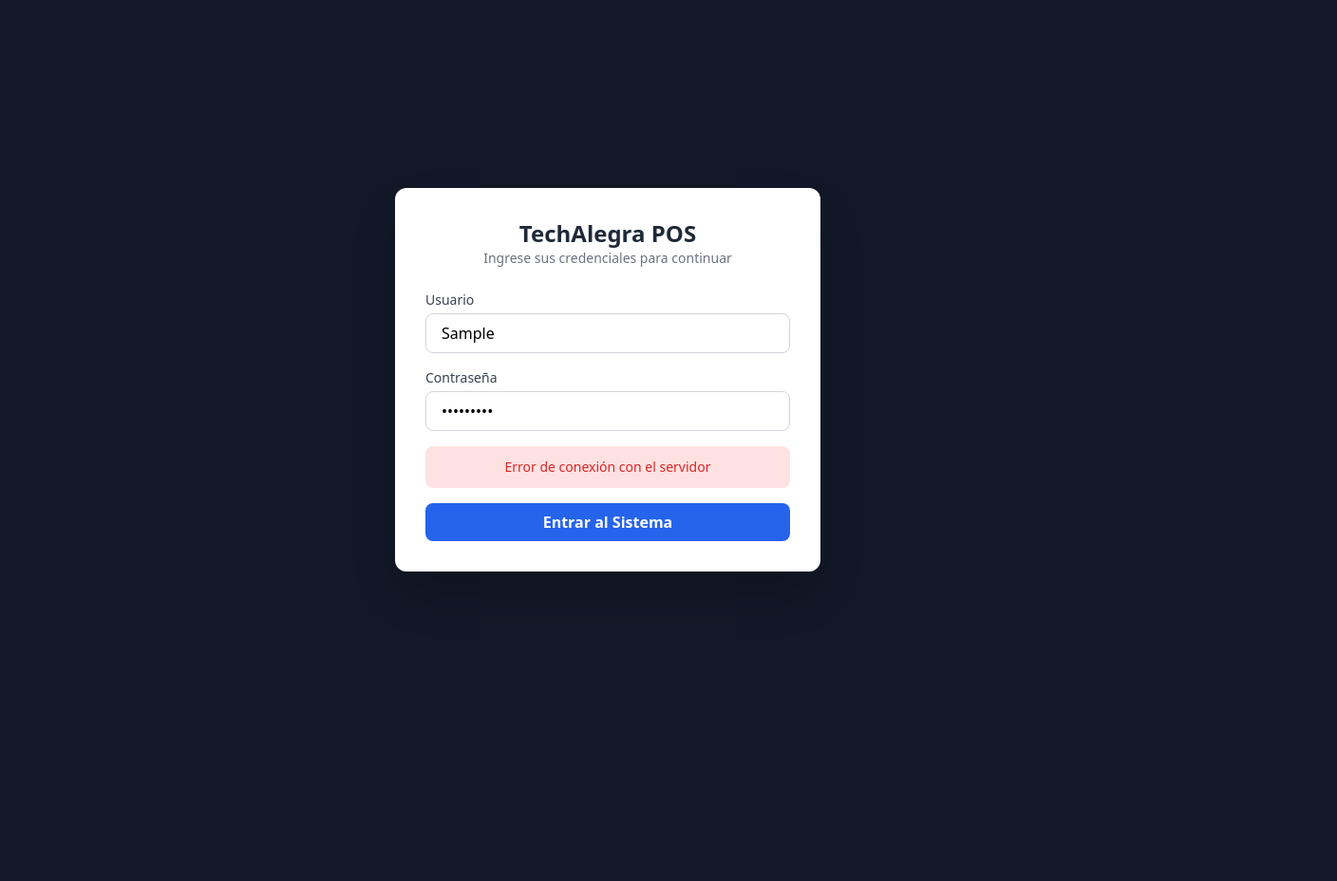
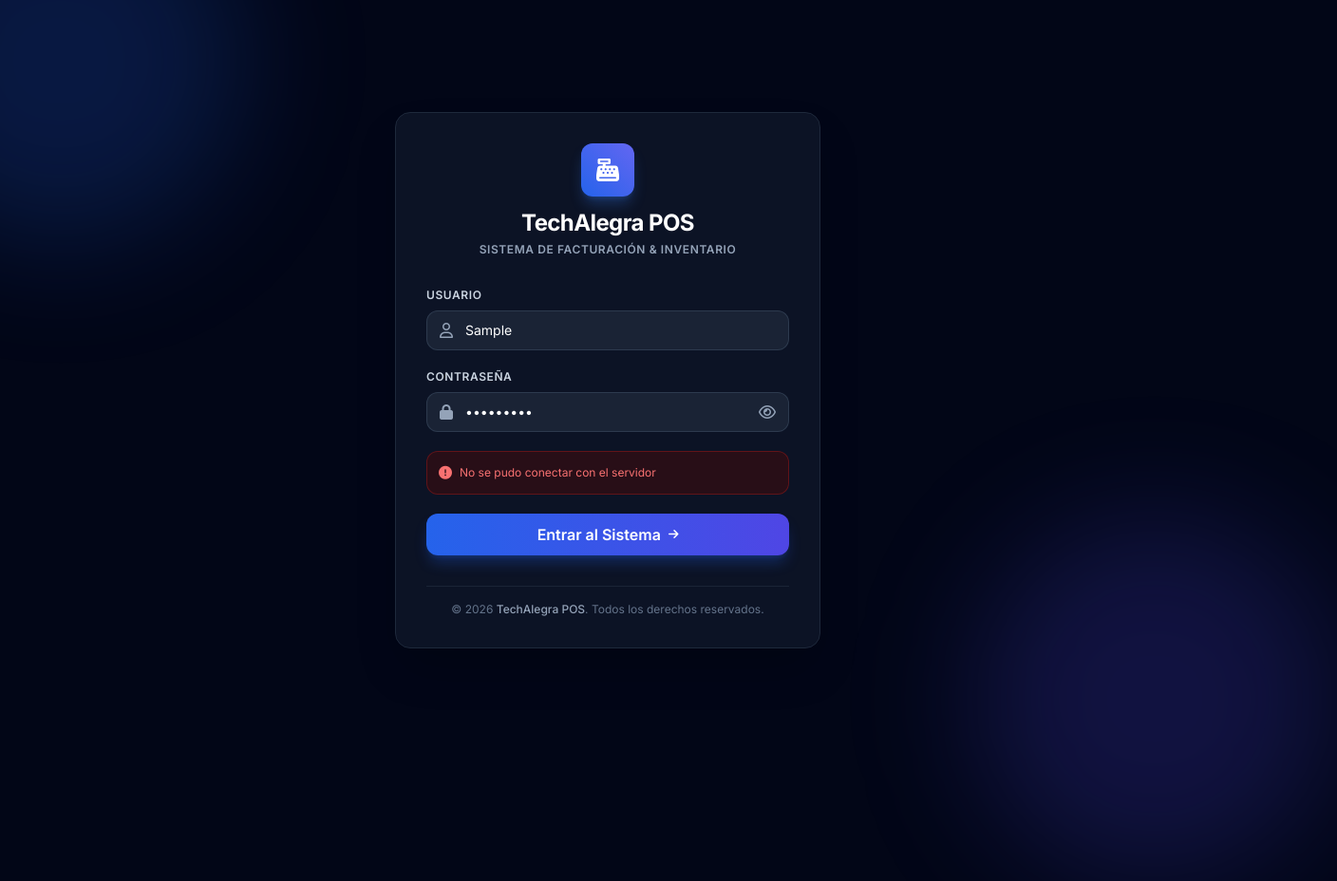
Before and after one commit to ismael0044/techalegra-pos, a website: page login.html in a window 1280 px wide. Both pictures are taken after typing "Sample", "Sample123" into the empty fields and a click on the button "Entrar al Sistema". Shown: the whole page at 95% size, 1408 px wide, since content can reach past the window. Before the commit the page ends 800 px from the top, so only its background shows below. Drawn offline with nearby package versions, Linux system fonts and the light colour scheme; no server answers.

Commit message:
Actualizacion automatica: 20/10/2026  3:05:19,68

```diff
--- a/login.html
+++ b/login.html
@@ -3,49 +3,123 @@
 <head>
     <meta charset="UTF-8">
     <meta name="viewport" content="width=device-width, initial-scale=1.0">
-    <title>TechAlegra - Iniciar Sesión</title>
-    <!-- Tailwind CSS para un diseño moderno y rápido -->
+    <title>TechAlegra POS - Acceso al Sistema</title>
+    <!-- Tailwind CSS -->
     <script src="https://cdn.tailwindcss.com"></script>
+    <!-- FontAwesome para Íconos Profesionales -->
+    <link rel="stylesheet" href="https://cdnjs.cloudflare.com/ajax/libs/font-awesome/6.4.0/css/all.min.css">
+    <!-- Fuente Inter de Google Fonts -->
+    <link href="https://fonts.googleapis.com/css2?family=Inter:wght@300;400;500;600;700&display=swap" rel="stylesheet">
+    <style>
+        body {
+            font-family: 'Inter', sans-serif;
+        }
+    </style>
 </head>
-<body class="bg-gray-900 flex items-center justify-center h-screen">
+<body class="bg-slate-950 min-h-screen flex items-center justify-center p-4 relative overflow-hidden">
 
-    <div class="bg-white p-8 rounded-xl shadow-2xl w-full max-w-md">
-        <div class="text-center mb-6">
-            <h1 class="text-2xl font-bold text-gray-800">TechAlegra POS</h1>
-            <p class="text-sm text-gray-500">Ingrese sus credenciales para continuar</p>
+    <!-- Elementos Decorativos de Fondo -->
+    <div class="absolute -top-32 -left-32 w-96 h-96 bg-blue-600/20 rounded-full blur-3xl pointer-events-none"></div>
+    <div class="absolute -bottom-32 -right-32 w-96 h-96 bg-indigo-600/20 rounded-full blur-3xl pointer-events-none"></div>
+
+    <!-- Tarjeta Principal de Login -->
+    <div class="w-full max-w-md relative z-10">
+        <div class="bg-slate-900/80 backdrop-blur-xl border border-slate-800 p-8 rounded-2xl shadow-2xl relative">
+
+            <!-- Encabezado con Isotipo/Logotipo -->
+            <div class="text-center mb-8">
+                <div class="inline-flex items-center justify-center w-14 h-14 bg-gradient-to-tr from-blue-600 to-indigo-500 rounded-xl shadow-lg shadow-blue-500/30 mb-3">
+                    <i class="fa-solid fa-cash-register text-2xl text-white"></i>
+                </div>
+                <h1 class="text-2xl font-bold text-white tracking-tight">TechAlegra POS</h1>
+                <p class="text-xs text-slate-400 mt-1 uppercase tracking-wider font-semibold">Sistema de Facturación & Inventario</p>
             </div>
 
-        <form id="loginForm" class="space-y-4">
+            <!-- Formulario de Inicio de Sesión -->
+            <form id="loginForm" class="space-y-5">
+
+                <!-- Campo: Usuario -->
                 <div>
-                <label class="block text-sm font-medium text-gray-700">Usuario</label>
-                <input type="text" id="usuario" required
-                    class="mt-1 block w-full px-4 py-2 border border-gray-300 rounded-lg focus:ring-blue-500 focus:border-blue-500 outline-none">
+                    <label class="block text-xs font-semibold text-slate-300 uppercase tracking-wider mb-2">Usuario</label>
+                    <div class="relative">
+                        <div class="absolute inset-y-0 left-0 pl-3.5 flex items-center pointer-events-none text-slate-400">
+                            <i class="fa-regular fa-user"></i>
+                        </div>
+                        <input type="text" id="usuario" required placeholder="Ingrese su usuario"
+                            class="w-full pl-10 pr-4 py-2.5 bg-slate-800/80 border border-slate-700/80 rounded-xl text-white placeholder-slate-500 text-sm focus:outline-none focus:border-blue-500 focus:ring-2 focus:ring-blue-500/20 transition-all">
+                    </div>
                 </div>
 
+                <!-- Campo: Contraseña -->
                 <div>
-                <label class="block text-sm font-medium text-gray-700">Contraseña</label>
-                <input type="password" id="password" required
-                    class="mt-1 block w-full px-4 py-2 border border-gray-300 rounded-lg focus:ring-blue-500 focus:border-blue-500 outline-none">
+                    <label class="block text-xs font-semibold text-slate-300 uppercase tracking-wider mb-2">Contraseña</label>
+                    <div class="relative">
+                        <div class="absolute inset-y-0 left-0 pl-3.5 flex items-center pointer-events-none text-slate-400">
+                            <i class="fa-solid fa-lock"></i>
+                        </div>
+                        <input type="password" id="password" required placeholder="••••••••"
+                            class="w-full pl-10 pr-10 py-2.5 bg-slate-800/80 border border-slate-700/80 rounded-xl text-white placeholder-slate-500 text-sm focus:outline-none focus:border-blue-500 focus:ring-2 focus:ring-blue-500/20 transition-all">
+
+                        <!-- Botón Ver Contraseña -->
+                        <button type="button" id="togglePassword" class="absolute inset-y-0 right-0 pr-3.5 flex items-center text-slate-400 hover:text-slate-200 transition-colors">
+                            <i class="fa-regular fa-eye" id="eyeIcon"></i>
+                        </button>
+                    </div>
                 </div>
 
-            <div id="errorMessage" class="hidden text-sm text-red-600 bg-red-100 p-3 rounded-lg text-center"></div>
+                <!-- Mensaje de Error Alerta -->
+                <div id="errorMessage" class="hidden flex items-center gap-2 p-3 text-xs text-red-400 bg-red-950/50 border border-red-800/50 rounded-xl">
+                    <i class="fa-solid fa-circle-exclamation text-sm shrink-0"></i>
+                    <span id="errorText">Credenciales incorrectas</span>
+                </div>
 
-            <button type="submit"
-                class="w-full bg-blue-600 text-white py-2 rounded-lg font-semibold hover:bg-blue-700 transition duration-200">
-                Entrar al Sistema
+                <!-- Botón de Entrar -->
+                <button type="submit" id="btnSubmit"
+                    class="w-full bg-gradient-to-r from-blue-600 to-indigo-600 hover:from-blue-500 hover:to-indigo-500 text-white font-semibold py-2.5 px-4 rounded-xl shadow-lg shadow-blue-600/30 active:scale-[0.98] transition-all flex items-center justify-center gap-2">
+                    <span>Entrar al Sistema</span>
+                    <i class="fa-solid fa-arrow-right text-xs"></i>
                 </button>
             </form>
+
+            <!-- Pie de Tarjeta -->
+            <div class="mt-8 pt-4 border-t border-slate-800/80 text-center">
+                <p class="text-xs text-slate-500">
+                    &copy; 2026 <span class="font-medium text-slate-400">TechAlegra POS</span>. Todos los derechos reservados.
+                </p>
             </div>
 
+        </div>
+    </div>
+
+    <!-- Script de Autenticación y UI -->
     <script>
+        // Funcionalidad para mostrar/ocultar contraseña
+        const passwordInput = document.getElementById('password');
+        const togglePassword = document.getElementById('togglePassword');
+        const eyeIcon = document.getElementById('eyeIcon');
+
+        togglePassword.addEventListener('click', () => {
+            const isPassword = passwordInput.getAttribute('type') === 'password';
+            passwordInput.setAttribute('type', isPassword ? 'text' : 'password');
+            eyeIcon.classList.toggle('fa-eye');
+            eyeIcon.classList.toggle('fa-eye-slash');
+        });
+
+        // Manejador del Formulario
         document.getElementById('loginForm').addEventListener('submit', async (e) => {
             e.preventDefault();
 
             const usuario = document.getElementById('usuario').value;
-            const password = document.getElementById('password').value;
+            const password = passwordInput.value;
             const errorDiv = document.getElementById('errorMessage');
+            const errorText = document.getElementById('errorText');
+            const btnSubmit = document.getElementById('btnSubmit');
 
             errorDiv.classList.add('hidden');
+
+            // Estado de carga en el botón
+            btnSubmit.disabled = true;
+            btnSubmit.innerHTML = `<i class="fa-solid fa-circle-notch animate-spin text-sm"></i> <span>Verificando...</span>`;
 
             try {
                 const response = await fetch('/api/login', {
@@ -57,17 +131,30 @@
                 const data = await response.json();
 
                 if (response.ok && data.success) {
-                    // Redirigir al panel principal de tu sistema (ajusta el nombre si tu archivo principal es index.html)
+                    btnSubmit.classList.remove('from-blue-600', 'to-indigo-600');
+                    btnSubmit.classList.add('from-emerald-600', 'to-teal-600');
+                    btnSubmit.innerHTML = `<i class="fa-solid fa-check text-sm"></i> <span>¡Acceso Correcto!</span>`;
+
+                    setTimeout(() => {
                         window.location.href = '/index.html';
+                    }, 800);
                 } else {
-                    errorDiv.textContent = data.message || 'Credenciales incorrectas';
+                    errorText.textContent = data.message || 'Usuario o contraseña incorrectos';
                     errorDiv.classList.remove('hidden');
+                    resetButton();
                 }
             } catch (err) {
-                errorDiv.textContent = 'Error de conexión con el servidor';
+                errorText.textContent = 'No se pudo conectar con el servidor';
                 errorDiv.classList.remove('hidden');
+                resetButton();
             }
         });
+
+        function resetButton() {
+            const btnSubmit = document.getElementById('btnSubmit');
+            btnSubmit.disabled = false;
+            btnSubmit.innerHTML = `<span>Entrar al Sistema</span> <i class="fa-solid fa-arrow-right text-xs"></i>`;
+        }
     </script>
 </body>
 </html>
```
Also changed, not shown: server.js (+9 -11 lines), 1 other file. Lines whose indentation alone changed are shown as unchanged.
